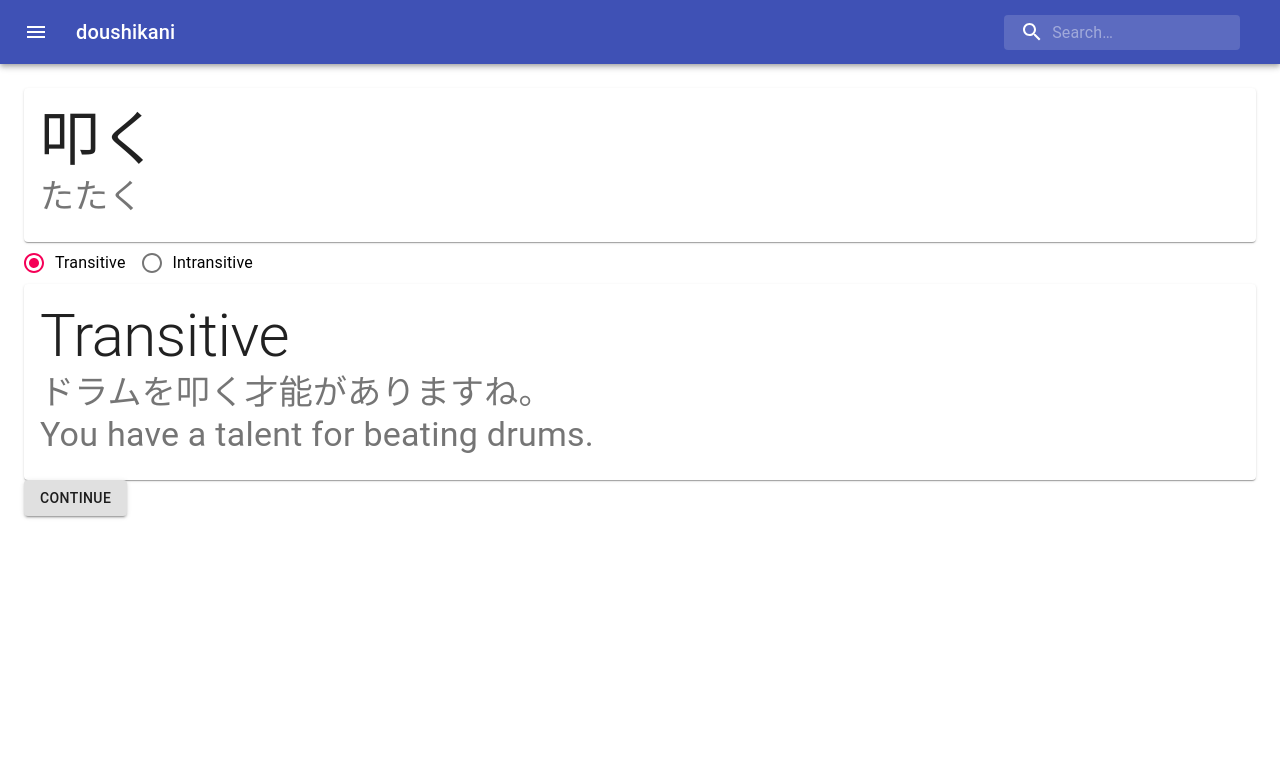
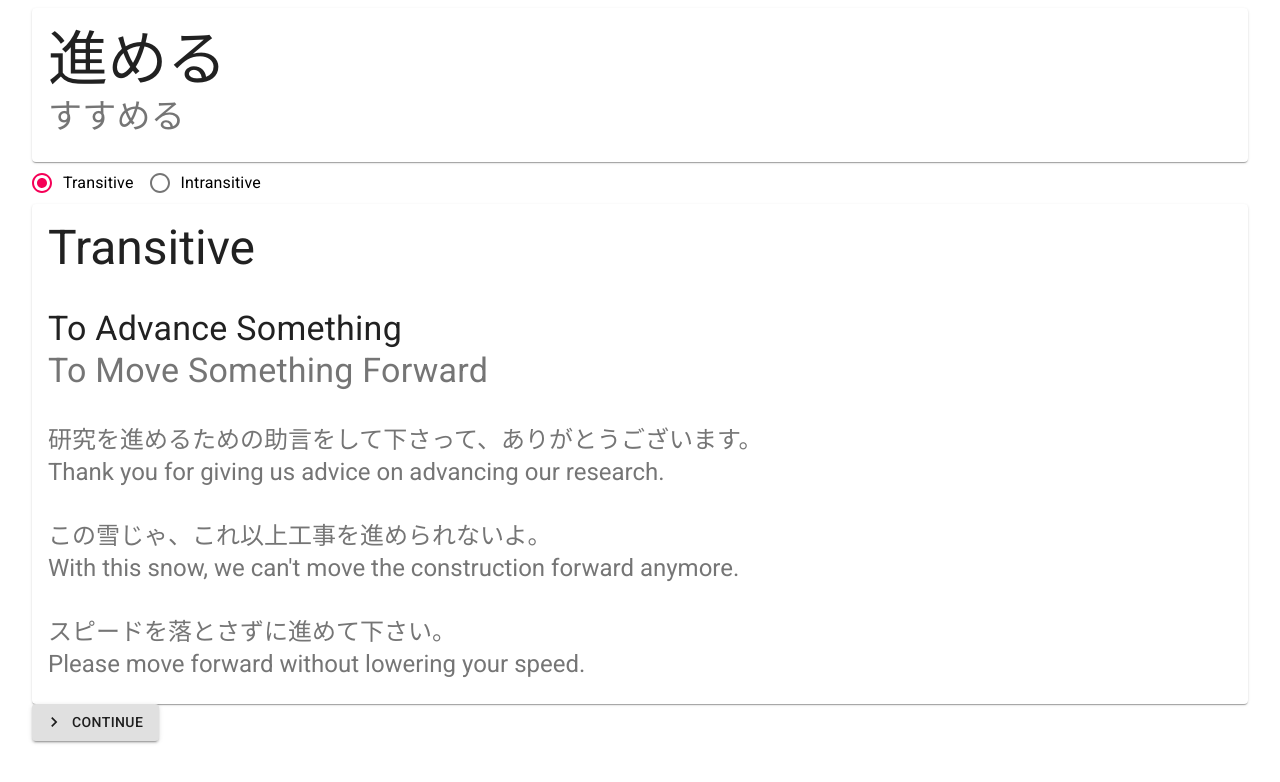
Before and after one commit to eickler/doushikani, a React (Create React App) app: page / in a window 1280 px wide. Both pictures are taken after a click on the label "Transitive". Shown: the top 782 px of the page. Built offline with nearby package versions, Linux system fonts and the light colour scheme.

Commit message:
Minimalistic implementation of choosing and continuing

```diff
--- a/public/index.html
+++ b/public/index.html
@@ -7,37 +7,15 @@
     <meta name="theme-color" content="#000000" />
     <meta
       name="description"
-      content="Web site created using create-react-app"
+      content="Japanese verb trainer"
     />
     <link rel="apple-touch-icon" href="%PUBLIC_URL%/logo192.png" />
-    <!--
-      manifest.json provides metadata used when your web app is installed on a
-      user's mobile device or desktop. See https://developers.google.com/web/fundamentals/web-app-manifest/
-    -->
     <link rel="manifest" href="%PUBLIC_URL%/manifest.json" />
-    <!--
-      Notice the use of %PUBLIC_URL% in the tags above.
-      It will be replaced with the URL of the `public` folder during the build.
-      Only files inside the `public` folder can be referenced from the HTML.
-
-      Unlike "/favicon.ico" or "favicon.ico", "%PUBLIC_URL%/favicon.ico" will
-      work correctly both with client-side routing and a non-root public URL.
-      Learn how to configure a non-root public URL by running `npm run build`.
-    -->
-    <title>React App</title>
+    <link rel="stylesheet" href="https://fonts.googleapis.com/css?family=Roboto:300,400,500,700&display=swap" />
+    <title>Doushikani</title>
   </head>
   <body>
     <noscript>You need to enable JavaScript to run this app.</noscript>
     <div id="root"></div>
-    <!--
-      This HTML file is a template.
-      If you open it directly in the browser, you will see an empty page.
-
-      You can add webfonts, meta tags, or analytics to this file.
-      The build step will place the bundled scripts into the <body> tag.
-
-      To begin the development, run `npm start` or `yarn start`.
-      To create a production bundle, use `npm run build` or `yarn build`.
-    -->
   </body>
 </html>
--- a/src/Answer.tsx
+++ b/src/Answer.tsx
@@ -1,9 +1,8 @@
-import { Button, Card, CardContent, Container, Typography } from '@material-ui/core';
-import { VerbDefinition } from './Verbs';
+import { Card, CardContent, Container, Typography } from "@material-ui/core";
+import { VerbDefinition } from "./Verbs";
 
 interface Props {
   verb: VerbDefinition;
-  onContinue: () => void;
 }
 
 export const Answer = (props: Props) => {
@@ -11,18 +10,28 @@ export const Answer = (props: Props) => {
     <Container>
       <Card>
         <CardContent>
-          <Typography variant="h2">
+          <Typography variant="h3">
             {props.verb.transitive ? "Transitive" : "Intransitive"}
           </Typography>
-          <Typography variant="h4" color="textSecondary">
-            {props.verb.examples[0].ja}
-          </Typography>
-          <Typography variant="h4" color="textSecondary">
-            {props.verb.examples[0].en}
-          </Typography>
         </CardContent>
+        <CardContent>
+          {props.verb.meanings.map((meaning) => (
+            <Typography variant="h4" color={ meaning.primary ? "textPrimary" : "textSecondary"}>
+              {meaning.meaning}
+            </Typography>
+          ))}
+        </CardContent>
+        {props.verb.examples.map((example) => (
+          <CardContent>
+            <Typography variant="h5" color="textSecondary">
+              {example.ja}
+            </Typography>
+            <Typography variant="h5" color="textSecondary">
+              {example.en}
+            </Typography>
+          </CardContent>
+        ))}
       </Card>
-      <Button variant="contained" onClick={props.onContinue}>Continue</Button>
     </Container>
   );
-}
+};
--- a/src/App.tsx
+++ b/src/App.tsx
@@ -1,9 +1,10 @@
 import { useState } from "react";
-import { Question, Selection } from "./Question";
-import Header from "./Header";
-
 import { verbs, VerbDefinition } from './Verbs';
+import { Question } from "./Question";
+import { Choice, Selection } from "./Choice";
 import { Answer } from "./Answer";
+import { Container, Button } from "@material-ui/core";
+import NavigateNextIcon from '@material-ui/icons/NavigateNext';
 
 interface State {
   verb: VerbDefinition;
@@ -28,11 +29,14 @@ const App = () => {
 
   return (
     <>
-      <Header/>
-      <Question verb={state.verb} onSelect={onSelect}/>
+      <Question verb={state.verb}/>
+      <Choice currentSelection={state.selection} onSelect={onSelect}/>
       { state.selection !== Selection.NotSelected &&
-        <Answer verb={state.verb} onContinue={onContinue}/>
+        <Answer verb={state.verb}/>
       }
+      <Container>
+        <Button variant="contained" onClick={onContinue} startIcon={<NavigateNextIcon />}>Continue</Button>
+      </Container>
     </>
   );
 }
--- a/src/Choice.tsx
+++ b/src/Choice.tsx
@@ -1,7 +1,18 @@
-import { FormControl, FormControlLabel, Radio, RadioGroup } from '@material-ui/core';
+import {
+  Container,
+  FormControl,
+  FormControlLabel,
+  Radio,
+  RadioGroup,
+} from "@material-ui/core";
 
-export enum Selection { NotSelected, Transitive, Intransitive };
+export enum Selection {
+  NotSelected,
+  Transitive,
+  Intransitive,
+}
 interface Props {
+  currentSelection: Selection;
   onSelect: (selection: Selection) => void;
 }
 
@@ -17,11 +28,23 @@ export const Choice = (props: Props) => {
   };
 
   return (
-    <FormControl component="fieldset">
-      <RadioGroup row onChange={handleChange}>
-        <FormControlLabel value="transitive" control={<Radio />} label="Transitive" />
-        <FormControlLabel value="intransitive" control={<Radio />} label="Intransitive" />
-      </RadioGroup>
-    </FormControl>
+    <Container>
+      <FormControl component="fieldset">
+        <RadioGroup row onChange={handleChange}>
+          <FormControlLabel
+            value="transitive"
+            label="Transitive"
+            checked={props.currentSelection === Selection.Transitive}
+            control={<Radio />}
+          />
+          <FormControlLabel
+            value="intransitive"
+            label="Intransitive"
+            checked={props.currentSelection === Selection.Intransitive}
+            control={<Radio />}
+          />
+        </RadioGroup>
+      </FormControl>
+    </Container>
   );
-}
+};
--- a/src/Header.tsx
+++ /dev/null
@@ -1,96 +0,0 @@
-import { fade, makeStyles } from "@material-ui/core/styles";
-import {
-  AppBar,
-  IconButton,
-  InputBase,
-  Toolbar,
-  Typography,
-} from "@material-ui/core";
-import MenuIcon from "@material-ui/icons/Menu";
-import SearchIcon from "@material-ui/icons/Search";
-
-const useStyles = makeStyles((theme) => ({
-  root: {
-    flexGrow: 1,
-  },
-  menuButton: {
-    marginRight: theme.spacing(2),
-  },
-  title: {
-    flexGrow: 1,
-  },
-  search: {
-    position: 'relative',
-    borderRadius: theme.shape.borderRadius,
-    backgroundColor: fade(theme.palette.common.white, 0.15),
-    '&:hover': {
-      backgroundColor: fade(theme.palette.common.white, 0.25),
-    },
-    marginRight: theme.spacing(2),
-    marginLeft: 0,
-    width: '100%',
-    [theme.breakpoints.up('sm')]: {
-      marginLeft: theme.spacing(3),
-      width: 'auto',
-    },
-  },
-  searchIcon: {
-    padding: theme.spacing(0, 2),
-    height: '100%',
-    position: 'absolute',
-    pointerEvents: 'none',
-    display: 'flex',
-    alignItems: 'center',
-    justifyContent: 'center',
-  },
-  inputRoot: {
-    color: 'inherit',
-  },
-  inputInput: {
-    padding: theme.spacing(1, 1, 1, 0),
-    // vertical padding + font size from searchIcon
-    paddingLeft: `calc(1em + ${theme.spacing(4)}px)`,
-    transition: theme.transitions.create('width'),
-    width: '100%',
-    [theme.breakpoints.up('md')]: {
-      width: '20ch',
-    },
-  }
-}));
-
-export default function Header() {
-  const classes = useStyles();
-
-  return (
-    <div className={classes.root}>
-      <AppBar position="static">
-        <Toolbar>
-          <IconButton
-            edge="start"
-            className={classes.menuButton}
-            color="inherit"
-            aria-label="menu"
-          >
-            <MenuIcon />
-          </IconButton>
-          <Typography variant="h6" className={classes.title}>
-            doushikani
-          </Typography>
-          <div className={classes.search}>
-            <div className={classes.searchIcon}>
-              <SearchIcon />
-            </div>
-            <InputBase
-              placeholder="Search…"
-              classes={{
-                root: classes.inputRoot,
-                input: classes.inputInput,
-              }}
-              inputProps={{ 'aria-label': 'search' }}
-            />
-          </div>
-        </Toolbar>
-      </AppBar>
-    </div>
-  );
-}
--- a/src/Question.tsx
+++ b/src/Question.tsx
@@ -1,25 +1,16 @@
-import { makeStyles } from '@material-ui/core/styles';
 import Card from '@material-ui/core/Card';
 import CardContent from '@material-ui/core/CardContent';
 import Typography from '@material-ui/core/Typography';
 import { Container } from '@material-ui/core';
-import { Choice, Selection } from './Choice';
 import { VerbDefinition } from './Verbs';
 
-const useStyles = makeStyles((theme) => ({
-  root: { marginTop: theme.spacing(3) },
-}));
-
-interface Props {
+export interface Props {
   verb: VerbDefinition;
-  onSelect: (selection: Selection) => void;
 }
 
-const Question = (props: Props) => {
-  const classes = useStyles();
-
+export const Question = (props: Props) => {
   return (
-    <Container className={classes.root}>
+    <Container>
       <Card>
         <CardContent>
           <Typography variant="h2">
@@ -30,9 +21,6 @@ const Question = (props: Props) => {
           </Typography>
         </CardContent>
       </Card>
-      <Choice onSelect={props.onSelect}/>
     </Container>
   );
 };
-
-export { Question, Selection };
--- a/src/Verbs.tsx
+++ b/src/Verbs.tsx
@@ -28,4 +28,5 @@ export interface VerbDefinition {
   readings: [Reading];
 };
 
-export const verbs = _verbs as [VerbDefinition];
+// Before implementing a real filter according to the user's need, I add here a crutch to filter my level.
+export const verbs = (_verbs as [VerbDefinition]).filter(verb => verb.level < 18);
--- a/src/index.css
+++ b/src/index.css
@@ -1,13 +1,4 @@
 body {
-  margin: 0;
-  font-family: -apple-system, BlinkMacSystemFont, 'Segoe UI', 'Roboto', 'Oxygen',
-    'Ubuntu', 'Cantarell', 'Fira Sans', 'Droid Sans', 'Helvetica Neue',
-    sans-serif;
   -webkit-font-smoothing: antialiased;
   -moz-osx-font-smoothing: grayscale;
 }
-
-code {
-  font-family: source-code-pro, Menlo, Monaco, Consolas, 'Courier New',
-    monospace;
-}
```
Also changed, not shown: src/App.css (deleted, +0 -38 lines), public/manifest.json, src/logo.svg (deleted), 1 other file (tests, documents, lock files or other folders).
